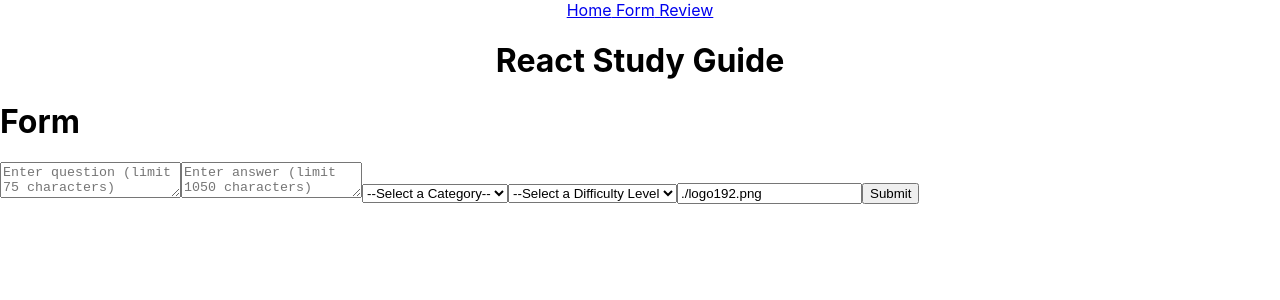
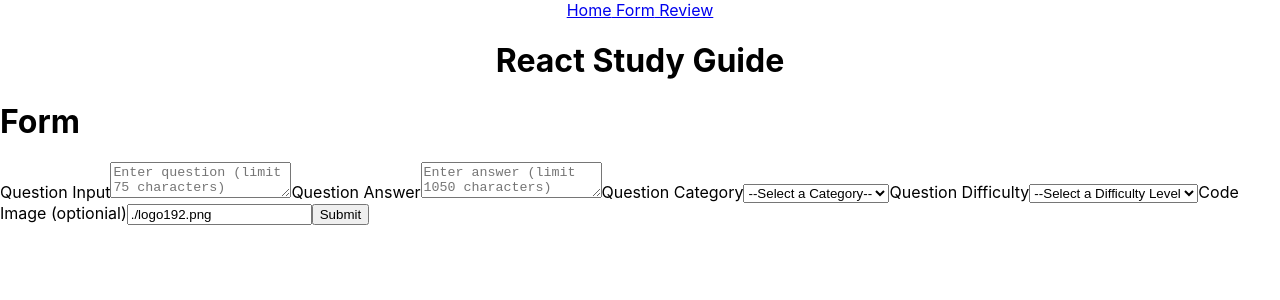
Before and after one commit to CooleyWC/project-phase-2, a React (Create React App) app in the folder my-app/: page /question/new in a window 1280 px wide. Shown: the top 300 px of the page. Built offline with nearby package versions, Linux system fonts and the light colour scheme; data requests are answered from the project's data file.

Commit message:
cleaned up syntax and added label elements to form

```diff
--- a/my-app/src/App.js
+++ b/my-app/src/App.js
@@ -3,8 +3,6 @@
 import {Outlet} from 'react-router-dom'
 
 import './index.css'
-
-
 
 function App() {
   const URL = 'http://localhost:3001/questions'
@@ -61,7 +59,6 @@
     setQuestionData(updatedQuestions)
   }
 
-
   return (
     <div className="App">
       <Header />
--- a/my-app/src/Form.js
+++ b/my-app/src/Form.js
@@ -1,21 +1,8 @@
 import React, {useState} from 'react';
 import { useOutletContext, useNavigate } from 'react-router-dom';
 
-// const initialState = {
-//     "title": "",
-//     "answer": "",
-//     "category": "",
-//     "difficulty": "",
-//     "code": "./logo192.png",
-//     "review": false
-//   }
-
-
 const Form = () => {
     const {onAddNewQuestion, URL} = useOutletContext();
-
-
-    // const [formData, setFormData] = useState(initialState);
     const [titleInput, setTitleInput] = useState('');
     const [answerInput, setAnswerInput] = useState('');
     const [categorySelect, setCategorySelect] = useState('');
@@ -57,11 +44,11 @@
           })
           .then(res=>res.json())
           .then((newItem)=>{
-            console.log(newItem)
             onAddNewQuestion(newItem)
             setTitleInput('')
             setAnswerInput('')
-            //   setFormData(initialState)
+            setCategorySelect('')
+            setDifficultySelect('')
             navigate('/');
           })
       }
@@ -70,9 +57,11 @@
         <div>
             <h1>Form</h1>
             <form onSubmit={handleSubmit}>
+                <label>Question Input</label>
                     <textarea name='question-input' placeholder='Enter question (limit 75 characters)' value={titleInput} onChange={handleTitleInput}/>
+                <label>Question Answer</label>
                     <textarea name='answer-input' placeholder='Enter answer (limit 1050 characters)' value={answerInput} onChange={handleAnswerInput}/>
-                <label>
+                <label>Question Category</label>
                     <select value={categorySelect} onChange={(e)=>setCategorySelect(e.target.value)}>
                         <option value=''>--Select a Category--</option>
                         <option value='jsx'>JSX</option>
@@ -80,15 +69,14 @@
                         <option value='state'>State</option>
                         <option value='router'>Router</option>
                     </select>
-                </label>
-                <label>
+                <label>Question Difficulty</label>
                     <select  value={difficultySelect} onChange={(e)=>{setDifficultySelect(e.target.value)}}>
                         <option value=''>--Select a Difficulty Level</option>
                         <option value='easy'>Easy</option>
                         <option value='medium'>Medium</option>
                         <option value='advanced'>Advanced</option>
                     </select>
-                </label>
+                <label>Code Image (optionial)</label>
                     <input type='text' placeholder='Enter code image' value={imageInput} onChange={(e)=>{setImageInput(e.target.value)}}/>
                 <input type='submit' placeholder='Submit' />
             </form>
--- a/my-app/src/QuestionList.js
+++ b/my-app/src/QuestionList.js
@@ -4,7 +4,7 @@
 import Filter from './Filter';
 
 const QuestionList = () => {
-    const {questionData, setQuestionData, handleQuestionUpdate, handleReviewClick} = useOutletContext();
+    const {questionData, handleReviewClick} = useOutletContext();
     const [filteredQuestions, setFilteredQuestions] = useState('all');
     const [difficultyFilter, setDifficultyFilter] = useState('all')
     const [search, setSearch] = useState('')
@@ -25,7 +25,6 @@
     const handleDifficultyFilter = (e)=>{
         setDifficultyFilter(e.target.value);
     }
-
 
     const filteredDifficulty = filteredCategories.filter((question)=>{
         if(difficultyFilter === 'all'){
@@ -58,7 +57,8 @@
 
     return (
         <div>
-            <Filter handleCategoryFilter={handleCategoryFilter}
+            <Filter
+            handleCategoryFilter={handleCategoryFilter}
             filteredQuestions={filteredQuestions}
             handleDifficultyFilter={handleDifficultyFilter}
             difficultyFilter={difficultyFilter}
```
Also changed, not shown: my-app/src/Filter.js (+2 -5 lines), my-app/src/QuestionCard.js (+2 -6 lines). Lines whose indentation alone changed are shown as unchanged.
